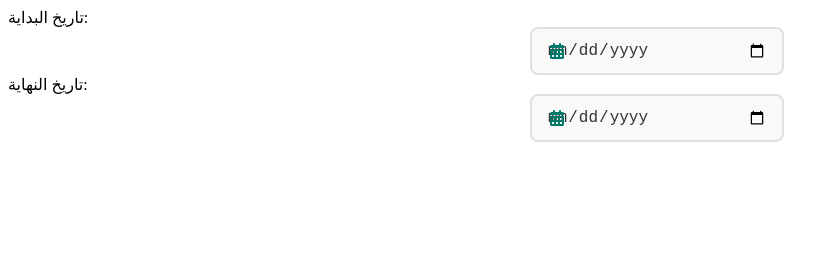
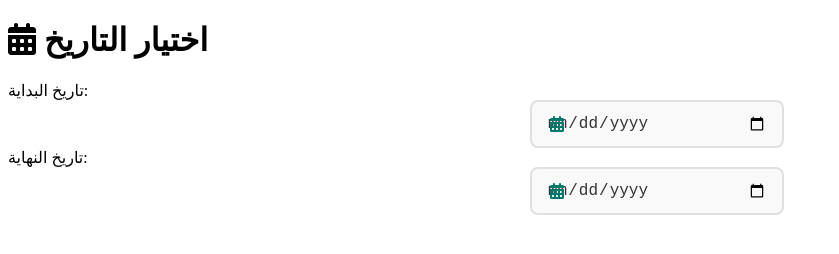
Before and after one commit to alwazai2024/alwazaicss, a plain HTML site: page index.html in a window 1280 px wide. Shown: the whole page, without its empty margins (0-839 px from the left). Drawn offline with Linux system fonts and the light colour scheme.

Commit message:
Update index.html

```diff
--- a/index.html
+++ b/index.html
@@ -10,6 +10,8 @@
     <link rel="stylesheet" href="datepicker.css">
 </head>
 <body>
+
+<h1><i class="fas fa-calendar-alt"></i> اختيار التاريخ</h1>
 
 <div>
     <label for="date1">تاريخ البداية:</label>
```
